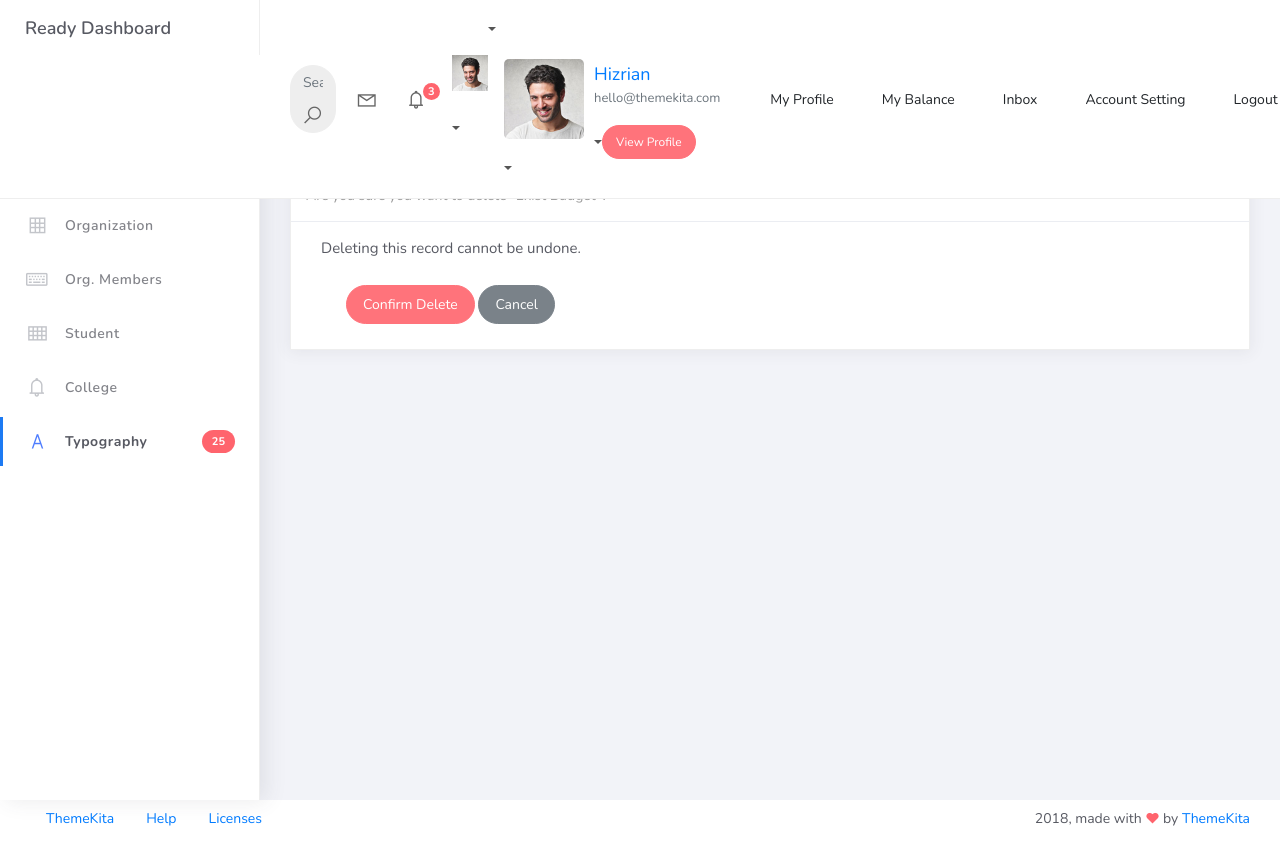
After one commit to hvnnnn/PSUSphere, a Django app: page /org_list/8/delete in a window 1280 px wide. The commit adds this page. Run offline with Django 5.2, Linux system fonts and the light colour scheme; data comes from the database, SQL or seed files in the repository; some libraries are stand-ins or nearby versions.

Commit message:
delete feature works successfully

```diff
--- a/projectsite/projectsite/urls.py
+++ b/projectsite/projectsite/urls.py
@@ -16,7 +16,7 @@ Including another URLconf
 """
 from django.contrib import admin
 from django.urls import path
-from studentorg.views import HomePageView, OrganizationList, OrganizationCreateView, OrganizationUpdateView
+from studentorg.views import HomePageView, OrganizationList, OrganizationCreateView, OrganizationUpdateView, OrganizationDeleteView
 from studentorg import views
 
 urlpatterns = [
@@ -25,4 +25,5 @@ urlpatterns = [
     path('org_list', OrganizationList.as_view(), name='organization-list'),
     path('org_list/add', OrganizationCreateView.as_view(), name='organization-add'),
     path('org_list/<pk>', OrganizationUpdateView.as_view(), name='organization-update'),
+    path('org_list/<pk>/delete', OrganizationDeleteView.as_view(), name='organization-delete'),
 ]
--- a/projectsite/studentorg/views.py
+++ b/projectsite/studentorg/views.py
@@ -2,7 +2,7 @@ from django.shortcuts import render
 
 # Create your views here.
 from django.views.generic.list import ListView
-from django.views.generic.edit import CreateView, UpdateView
+from django.views.generic.edit import CreateView, UpdateView, DeleteView
 from studentorg.models import Organization
 from studentorg.forms import OrganizationForm
 from django.urls import reverse_lazy
@@ -31,3 +31,8 @@ class OrganizationUpdateView(UpdateView):
     form_class = OrganizationForm
     template_name = 'includes/org_form.html'
     success_url = reverse_lazy('organization-list')
+
+class OrganizationDeleteView(DeleteView):
+    model = Organization
+    template_name = 'includes/org_del.html'
+    success_url = reverse_lazy('organization-list')
--- /dev/null
+++ b/projectsite/templates/includes/org_del.html
@@ -0,0 +1,35 @@
+{% extends 'includes/base.html' %}
+{% load static %}
+
+{% block content %}
+<div class="content">
+    <div class="container-fluid">
+        <h4 class="page-title">Home</h4>
+        <div class="row">
+            <div class="col-md-12">
+                <div class="card">
+                    <div class="card-header">
+                        <div class="card-title">Delete Organization</div>
+                        <div class="card-category">Are you sure you want to delete "{{ object }}"?</div>
+                    </div>
+
+                    <div class="col-md-6">
+                        <div class="card-body">
+                            <form action="" method="post">
+                                {% csrf_token %}
+                                <p>Deleting this record cannot be undone.</p>
+                                <div class="form-group">
+                                    <div class="col-md-12 col-sm-3">
+                                        <button type="submit" class="btn btn-danger btn-rounded">Confirm Delete</button>
+                                        <a href="{% url 'organization-list' %}" class="btn btn-secondary btn-rounded">Cancel</a>
+                                    </div>
+                                </div>
+                            </form>
+                        </div>
+                    </div>
+                </div>
+            </div>
+        </div>
+    </div>
+</div>
+{% endblock %}
--- a/projectsite/templates/includes/org_list.html
+++ b/projectsite/templates/includes/org_list.html
@@ -50,8 +50,10 @@
                                     <td>{{ object.name }}</td>
                                     <td>{{ object.college }}</td>
                                     <td>{{ object.description }}</td>
-                                    <td> <a href="{% url 'organization-update' object.id %}">Edit</a>
-                                        </td>
+                                    <td>
+                                        <a href="{% url 'organization-update' object.id %}">Edit</a>
+                                        <a href="{% url 'organization-delete' object.id %}" class="text-danger">Delete</a>
+                                    </td>
                                     </tr>
                                     {% empty %}
                                     <tr>
```
